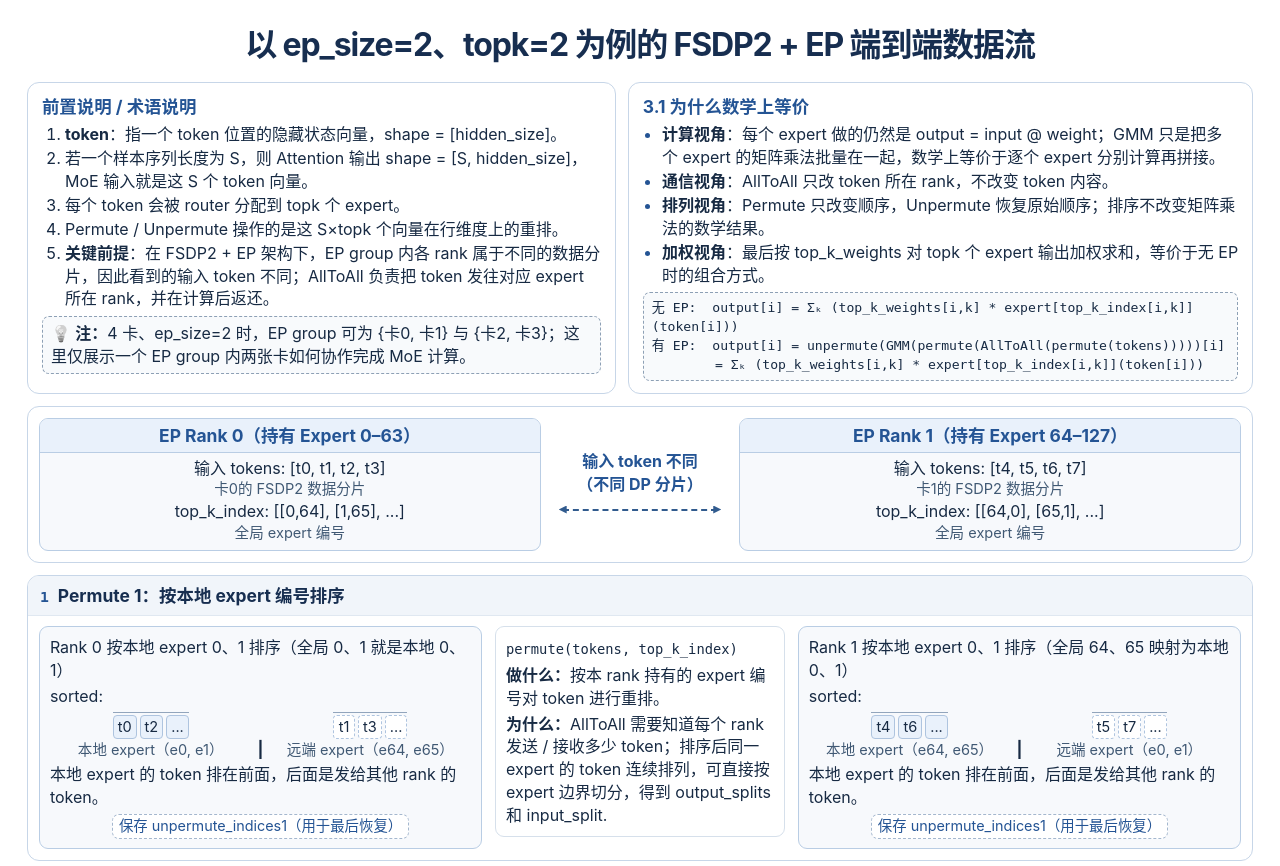
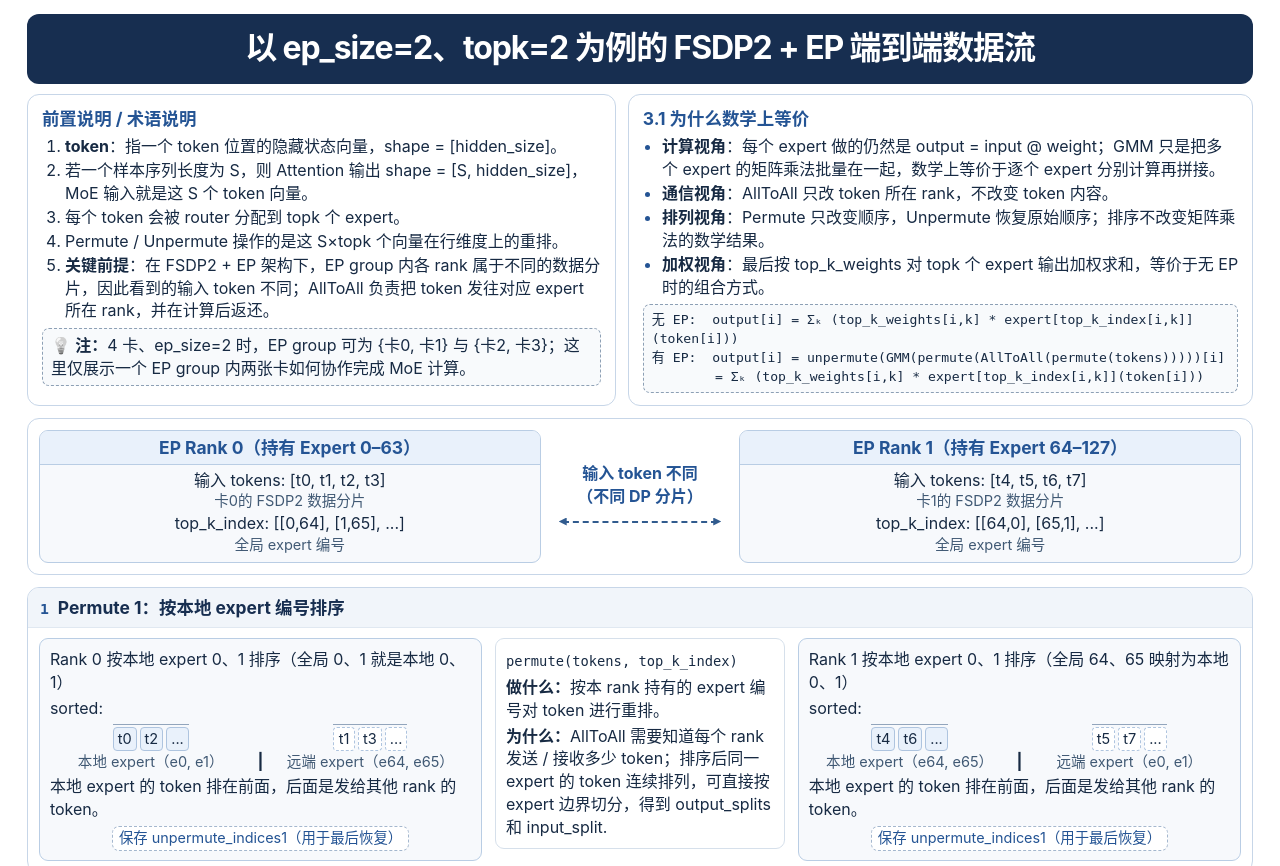
Before and after one commit to jiaqiw09/jiaqiw09.github.io, a plain HTML site: page notes/fsdp2-ep/index.html in a window 1280 px wide. Shown: the top 866 px of the page. Drawn offline with Linux system fonts and the light colour scheme.

Commit message:
Use a navy banner for the FSDP2 EP title

```diff
--- a/notes/fsdp2-ep/index.html
+++ b/notes/fsdp2-ep/index.html
@@ -27,7 +27,7 @@ h3 { font-size: 1.01em; margin-bottom: 3px; }
 code,pre,.mono { font-family: var(--mono); font-size: .86em; }
 pre { white-space: pre-wrap; overflow-wrap: anywhere; line-height: 1.45; }
 code { overflow-wrap: anywhere; }
-header { background: #fff; color: var(--navy); padding: 10px 5px 16px; }
+header { background: var(--navy); color: #fff; padding: 13px 10px 15px; border-radius: 12px; margin-bottom: 10px; }
 .grid { display: grid; gap: 9px; }
 .intro { grid-template-columns: minmax(0, .97fr) minmax(0, 1.03fr); gap: 12px; }
 .intro > .card { --fill: #fff; --border: var(--line); border-radius: 12px; padding: 12px 14px; }
```
